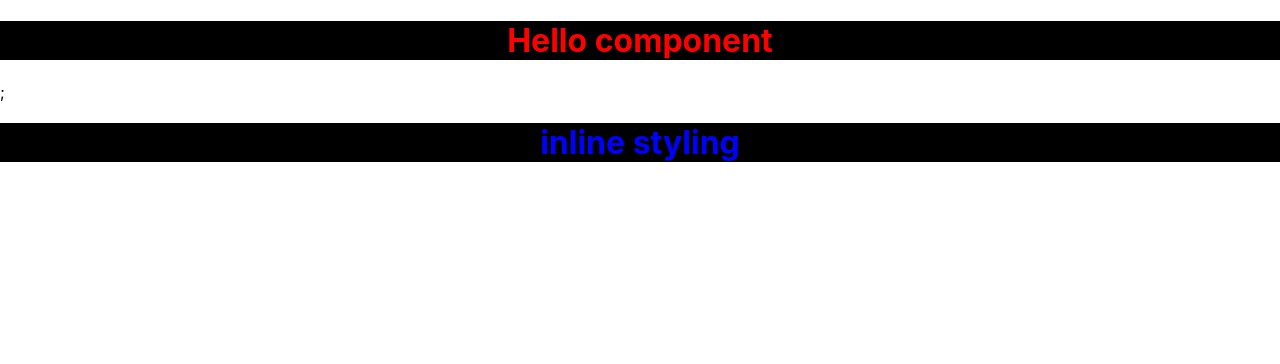
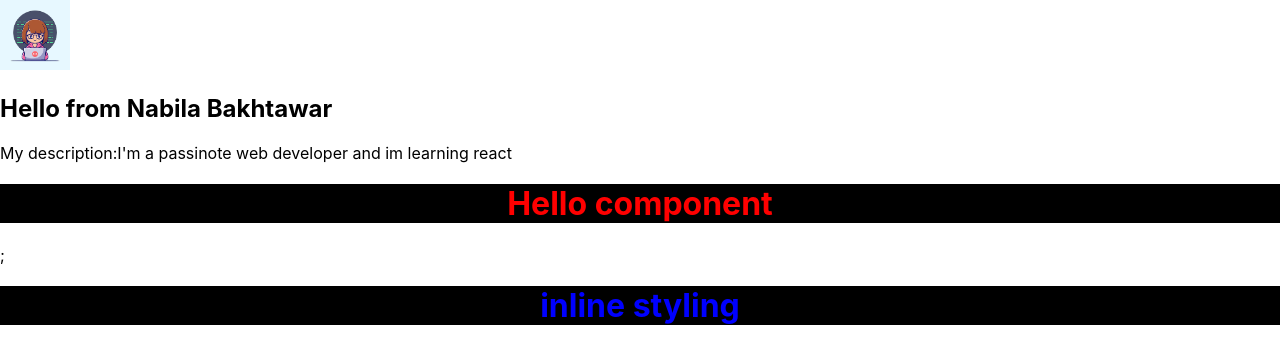
Before and after one commit to nabilabakhtawar/react-course, a React (Create React App) app: page / in a window 1280 px wide. Shown: the top 364 px of the page. Built offline with nearby package versions, Linux system fonts and the light colour scheme.

Commit message:
Using Css Modeule

```diff
--- a/src/App.js
+++ b/src/App.js
@@ -1,5 +1,5 @@
-import './App.css'
-//import Cards from './components/Cards'
+//import './App.css'
+import Cards from './components/Cards'
 import Hello from "./components/Hello"
 
 function App() {
@@ -9,7 +9,7 @@ function App() {
     <div className="App">
 
 
-    {/*<Cards/>*/}
+    <Cards/>
 
       <Hello/>
     </div>
--- a/src/components/Cards.jsx
+++ b/src/components/Cards.jsx
@@ -1,11 +1,12 @@
 import myimage from "../assets/react.jpeg"
-import "../App.css"
+import styles from '../css/Cards.module.css'
+
 
 function Cards (){
     const name="Nabila Bakhtawar";
     const descr="I'm a passinote web developer and im learning react "
     return(
-<div className="Cards">
+<div className={styles}>
     <img src={myimage} alt="img" width="70px" />
     <h2>Hello from {name}</h2>
     <p> My description:{descr}</p>
```
Also changed, not shown: src/css/Cards.module.css (added).
